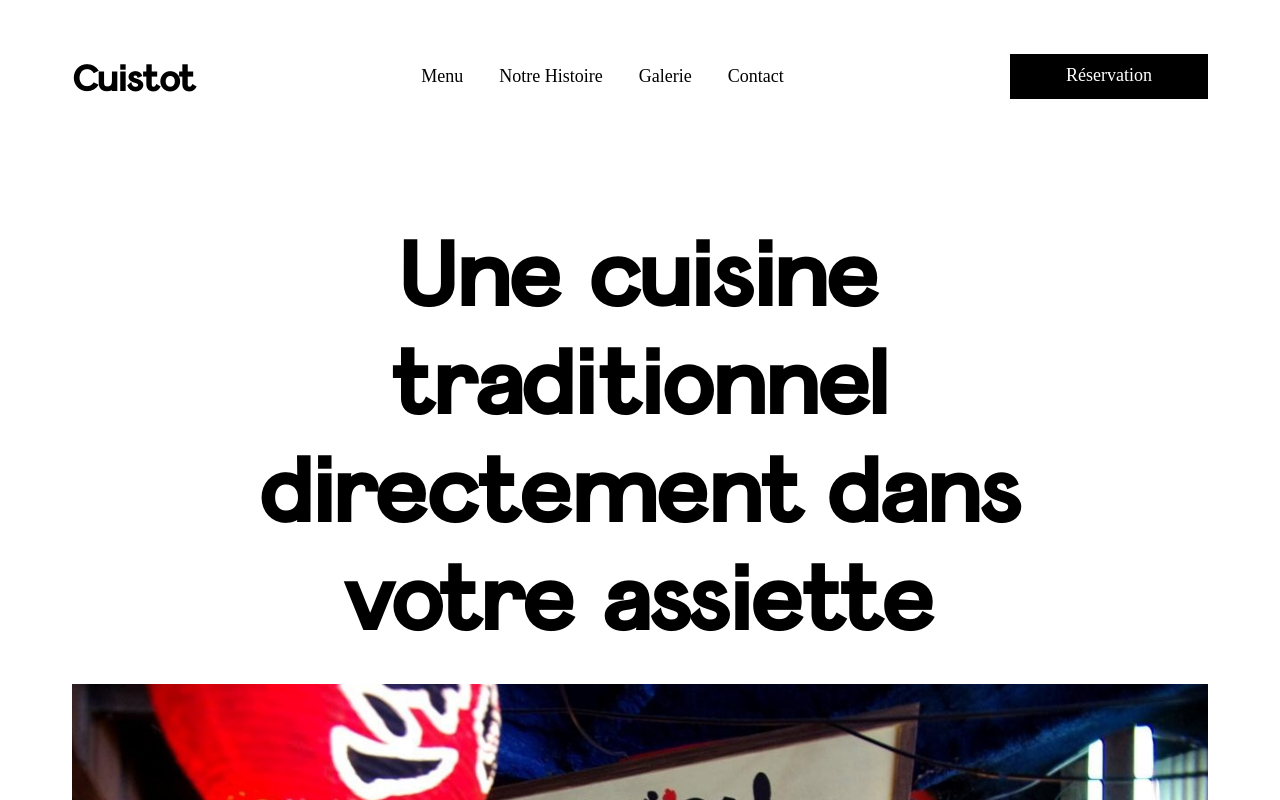
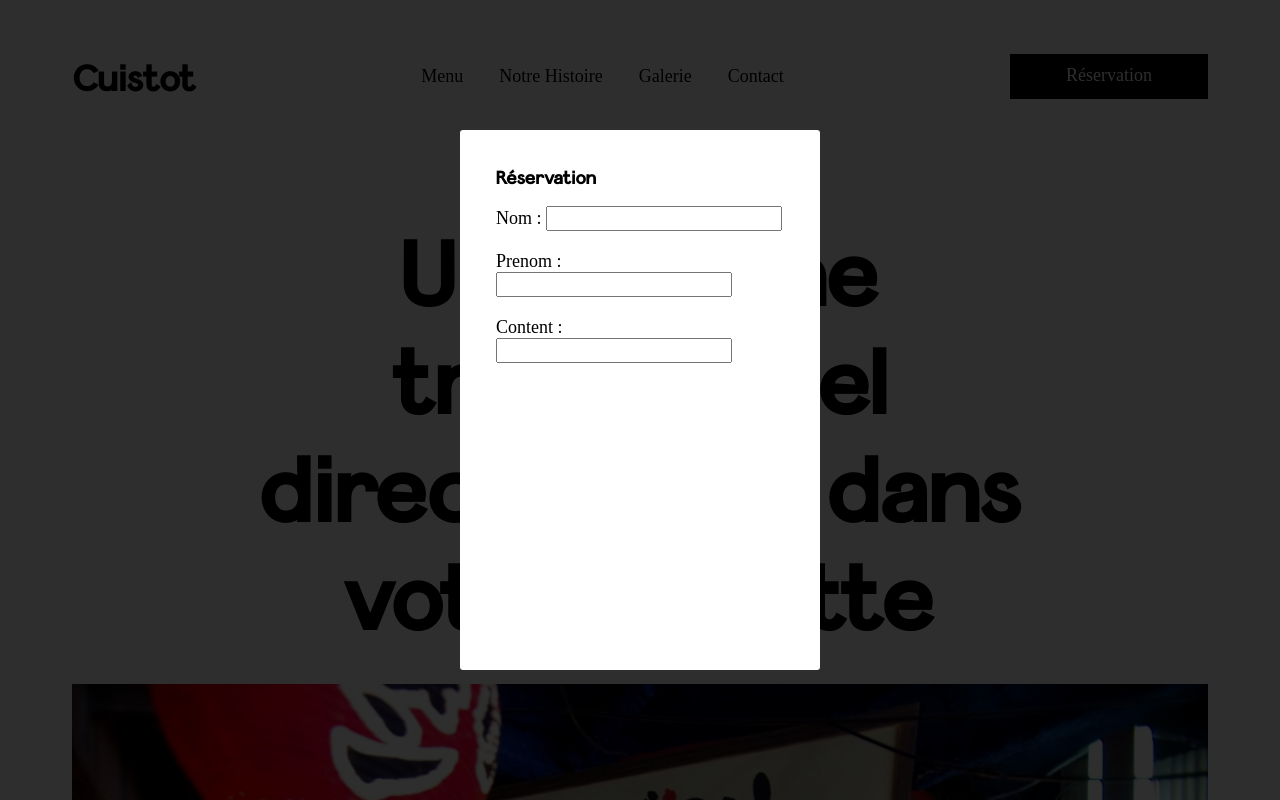
Before and after one commit to Nam-Hai/template-Cuistot, an Angular app: page / in a window 1280 px wide. Both pictures are taken after a click on the link "Réservation". Shown: the top 800 px of the page. Built offline with nearby package versions, Linux system fonts and the light colour scheme.

Commit message:
Modal last fix

```diff
--- a/src/app/app.module.ts
+++ b/src/app/app.module.ts
@@ -14,6 +14,7 @@ import { MainContentComponent } from './main-content/main-content.component';
 import { ViewComponent } from './view/view.component';
 import { ExtraOptions, Routes } from '@angular/router';
 import { RouterModule } from '@angular/router';
+import { ModalReservationComponent } from './modal-reservation/modal-reservation.component';
 
 const appRoutes: Routes = [
   { path: '', component: ViewComponent },
@@ -38,7 +39,8 @@ const routerOptions: ExtraOptions = {
     CarteItemComponent,
     FooterComponent,
     MainContentComponent,
-    ViewComponent
+    ViewComponent,
+    ModalReservationComponent
   ],
   imports: [
     RouterModule.forRoot(appRoutes, routerOptions),
@@ -47,7 +49,7 @@ const routerOptions: ExtraOptions = {
     BrowserAnimationsModule,
 
   ],
-  providers: [],
+  providers: [MobileNavComponent],
   bootstrap: [AppComponent]
 })
 export class AppModule { }
--- a/src/app/mobile-nav/mobile-nav.component.html
+++ b/src/app/mobile-nav/mobile-nav.component.html
@@ -1,21 +1,30 @@
 <div class="wrapper">
     <div class="container" @mobileMenuToggle>
         <div class="nav-mobile">
-            <a href="#">
+            <a routerLink="Menu" (click)="scrollMenu()">
+                <!-- Menu -->
                 <span [@typeMachineAnimation]="{value:'', params: {lenght: vitesseEcriture* indexOfelement}}" *ngFor="let el of 'Menu' | splitString; let indexOfelement = index">{{el}}</span>
             </a>
-            <a href="#" ><span [@typeMachineAnimation]="{value:'', params: {lenght: vitesseEcriture* indexOfelement + vitesseEcriture*10}}" *ngFor="let el of 'Notre Histoire' | splitString; let indexOfelement = index">{{el}}</span>
+            <a href="#" (click)="closeMobileNav()">
+                <!-- Notre Histoire -->
+                <span [@typeMachineAnimation]="{value:'', params: {lenght: vitesseEcriture* indexOfelement + vitesseEcriture*10}}" *ngFor="let el of 'Notre Histoire' | splitString; let indexOfelement = index">{{el}}</span>
             </a>
             <a href="#" >
+                <!-- Galerie -->
                 <span [@typeMachineAnimation]="{value:'', params: {lenght: vitesseEcriture* indexOfelement +27*vitesseEcriture}}" *ngFor="let el of 'Galerie' | splitString; let indexOfelement = index">{{el}}</span>
             </a>
-            <a href="#" ><span [@typeMachineAnimation]="{value:'', params: {lenght: vitesseEcriture* indexOfelement + vitesseEcriture*36}}" *ngFor="let el of 'Contact' | splitString; let indexOfelement = index">{{el}}</span></a>
+            <a (click)="scrollContact()">
+                <!-- Contact -->
+                <span [@typeMachineAnimation]="{value:'', params: {lenght: vitesseEcriture* indexOfelement + vitesseEcriture*36}}" *ngFor="let el of 'Contact' | splitString; let indexOfelement = index">{{el}}</span>
+            </a>
         </div>
         <a class="reservation btn">
-            <div class="reservation-text">Réservation</div>
+            <div class="reservation-text" (click)="reservationModalToggle()">Réservation</div>
             <div class="img-wrapper">
                 <img src="../../assets/food-icon-png-18.jpg" alt="food-order">
             </div>
         </a>
     </div>
 </div>
+
+<app-modal-reservation (modalClose)="reservationModalToggle()" *ngIf="modalState"></app-modal-reservation>
--- a/src/app/mobile-nav/mobile-nav.component.ts
+++ b/src/app/mobile-nav/mobile-nav.component.ts
@@ -1,6 +1,8 @@
-import { Component, OnInit } from '@angular/core';
+import { Component, EventEmitter, OnInit, Output } from '@angular/core';
 import { trigger, style, animate, transition, query, stagger } from '@angular/animations';
 import { Container } from '../animation/animation';
+import { ViewportScroller } from '@angular/common';
+import { Router } from '@angular/router';
 
 @Component({
   selector: 'app-mobile-nav',
@@ -32,13 +34,34 @@ import { Container } from '../animation/animation';
 })
 export class MobileNavComponent implements OnInit {
 
-  vitesseEcriture = 40;
+  vitesseEcriture = 30;
 
-  constructor() { }
+  constructor(private scroller: ViewportScroller, private router: Router) { }
 
   ngOnInit(): void {
   }
 
+  @Output() close = new EventEmitter<boolean>();
+  closeMobileNav(){
+    this.close.emit(false);
+  }
 
+  scrollMenu() {
+    this.closeMobileNav();
+    if (this.router.url == '/Menu') {
+      this.scroller.setOffset([0,200]);
+      this.scroller.scrollToAnchor("Menu");
 
+    }
+  }
+
+  modalState = false
+  reservationModalToggle() {
+    this.modalState = !this.modalState;
+  }
+
+  scrollContact() {
+    this.scroller.scrollToAnchor("contact");
+    this.closeMobileNav()
+  }
 }
--- /dev/null
+++ b/src/app/modal-reservation/modal-reservation.component.html
@@ -0,0 +1,19 @@
+<div class="container">
+    <div class="modal">
+        <h5>Réservation</h5>
+
+        <div class="input-container">
+            <label for="name">Nom : </label>
+            <input title="nom" type="text" name="nom">
+        </div>
+        <div class="input-container">
+            <label for="name">Prenom : </label>
+            <input title="nom" type="text" name="nom">
+        </div>
+        <div class="input-container">
+            <label for="name">Content : </label>
+            <input title="nom" type="text" name="nom">
+        </div>
+    </div>
+    <div class="modalBg" (click)="deleteRequest()"></div>
+</div>
--- /dev/null
+++ b/src/app/modal-reservation/modal-reservation.component.scss
@@ -0,0 +1,38 @@
+.container {
+    position: fixed;
+    height: 100vh;
+    width: 100vw;
+    z-index: 10;
+    display: flex;
+    justify-content: center;
+    align-items: center;
+    .modal {
+        font-family: var(--font-title);
+        height: 30rem;
+        width: 20rem;
+        background: white;
+        border-radius: 3px;
+        cursor: auto;
+        position: relative;
+        z-index: 11;
+        padding: 2rem;
+
+        .input-container {
+            margin-top: 1rem;
+            label{
+                font-family: var(--font-secondary);
+            }
+            input {
+            }
+        }
+
+    }
+
+    .modalBg {
+        cursor: pointer;
+        background: rgba(0, 0, 0, 0.82);
+        position: absolute;
+        width: 100%;
+        height: 100%;
+    }
+}
--- /dev/null
+++ b/src/app/modal-reservation/modal-reservation.component.ts
@@ -0,0 +1,23 @@
+import { Component, EventEmitter, OnInit, Output } from '@angular/core';
+
+
+@Component({
+  selector: 'app-modal-reservation',
+  templateUrl: './modal-reservation.component.html',
+  styleUrls: ['./modal-reservation.component.scss']
+})
+export class ModalReservationComponent implements OnInit {
+
+  @Output() modalClose = new EventEmitter<boolean>();
+
+  deleteRequest() {
+    this.modalClose.emit(false);
+  }
+
+  constructor() { }
+
+  ngOnInit(): void {
+  }
+
+
+}
--- a/src/app/nav/nav.component.html
+++ b/src/app/nav/nav.component.html
@@ -26,7 +26,7 @@
             </div>
         </button>
     </div>
-    <a class="reservation btn">
+    <a class="reservation btn" (click)="reservationModalToggle()">
         <div class="reservation-text">Réservation</div>
         <div class="img-wrapper">
             <img src="../../assets/food-icon-png-18.jpg" alt="food-order">
@@ -39,5 +39,6 @@
 
     </button>
 </div>
+<app-modal-reservation (modalClose)="reservationModalToggle()" *ngIf="modalState"></app-modal-reservation>
 
-<app-mobile-nav *ngIf="hamburgerState" @container></app-mobile-nav>
+<app-mobile-nav *ngIf="hamburgerState" @container (close)="toggleHamburgerMenu()"></app-mobile-nav>
--- a/src/app/nav/nav.component.scss
+++ b/src/app/nav/nav.component.scss
@@ -9,7 +9,7 @@ button {
 
 .nav-container {
     position: relative;
-    z-index: 7;
+    z-index: 6;
     font-family: var(--font-title);
     padding: 3rem 4rem;
     display: flex;
@@ -105,6 +105,7 @@ button {
         border: 2px solid black;
         padding: .5rem 3rem;
         -webkit-font-smoothing : subpixel-antialiased;
+        z-index: 8;
         .reservation-text {
             position: relative;
             left: 0;
@@ -148,6 +149,11 @@ button {
     padding: .5rem 2rem;
 }
 
+app-modal-reservation {
+    position: absolute;
+    top: 0;
+}
+
 app-mobile-nav {
     display: none;
 }
@@ -156,7 +162,6 @@ app-mobile-nav {
     app-mobile-nav {
         display: block;
         position: absolute;
-        z-index: 5;
         height: 100vh;
         width: 100vw;
         top: 0;
--- a/src/app/nav/nav.component.ts
+++ b/src/app/nav/nav.component.ts
@@ -71,7 +71,7 @@ import { Router } from '@angular/router';
         ])
       ])
     ]),
-    Container
+    Container,
   ]
 })
 export class NavComponent implements OnInit {
@@ -84,6 +84,7 @@ export class NavComponent implements OnInit {
   hamburgerState = false;
   toggleHamburgerMenu() {
     this.hamburgerState = !this.hamburgerState;
+    this.overflowBody()
   }
 
   scrollContact() {
@@ -102,4 +103,13 @@ export class NavComponent implements OnInit {
     window.scroll(0,0);
   }
 
+  overflowBody(){
+    document.body.classList.toggle('overflowY');
+  }
+
+
+  modalState = false;
+  reservationModalToggle(){
+    this.modalState = !this.modalState;
+  }
 }
--- a/src/styles.scss
+++ b/src/styles.scss
@@ -43,10 +43,18 @@ a {
     margin-right: 4rem;
 }
 
+.overflowY {
+    overflow-y: unset;
+}
+
 @media screen and (max-width: 1100px) {
     .margin {
         margin-left: 2rem!important;
         margin-right: 2rem!important;
+    }
+
+    .overflowY {
+        overflow-y: hidden;
     }
 }
 
```
Also changed, not shown: 1 other file (tests, documents, lock files or other folders).
